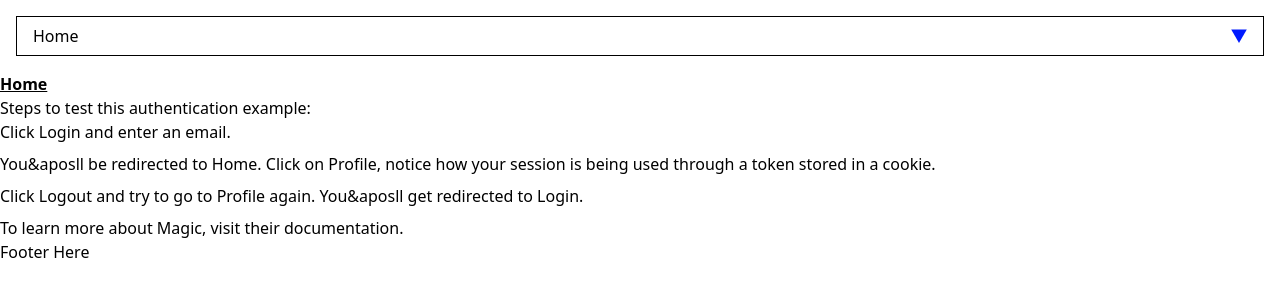
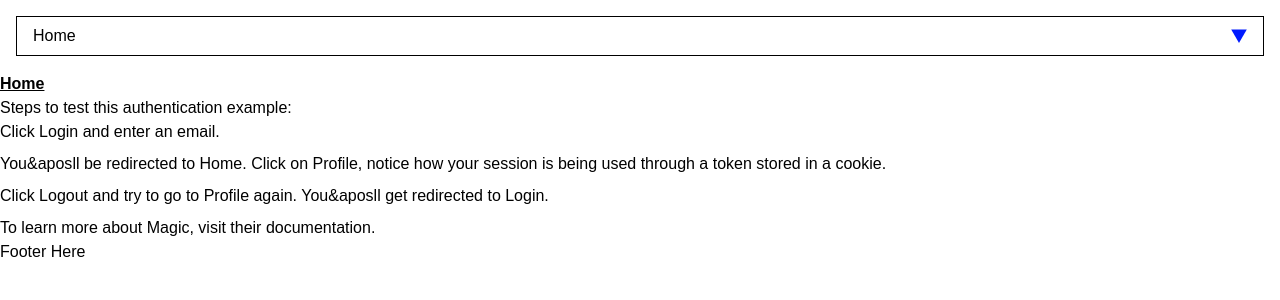
Before and after one commit to outputfield/outputfield_deprecated, a Next.js app: page / in a window 1280 px wide. Shown: the top 300 px of the page. Built offline with nearby package versions, Linux system fonts and the light colour scheme; no server answers.

Commit message:
Added Migra font, Arial font for sans-serif, closes #55

```diff
--- a/components/artists/artistRow.component.tsx
+++ b/components/artists/artistRow.component.tsx
@@ -22,11 +22,11 @@ export const ArtistRow = ({ artist, type }: ArtistRowProps) => {
       <div className="grow relative flex justify-center self-start items-center">
         <div className="mx-[10px] my-[24px]">
           <ProfilePicture />
-          {type == 'detail' && <div className="text-center font-serif">{artist?.pronouns}</div>}
+          {type == 'detail' && <div className="text-center font-serif mt-1">{artist?.pronouns}</div>}
         </div>
         <div className="ml-3 py-auto text-lg">
           <p className="text-[18px]">{artist?.user.name}</p>
-          <span className="italic lowercase font-serif">{`'${artist?.title}'`}</span>
+          <span className="lowercase font-serif">{`'${artist?.title}'`}</span>
           {artist?.title && artist?.location && (
             <span className="text-3xl font-light mx-1 align-sub">&#9702;</span>
           )}
--- a/package.json
+++ b/package.json
@@ -19,6 +19,7 @@
     "@headlessui/react": "^1.7.4",
     "@hookform/error-message": "^2.0.0",
     "@magic-sdk/admin": "1.8.0",
+    "@next/font": "^13.2.4",
     "@prisma/client": "^3.8.1",
     "@sendgrid/mail": "^7.6.0",
     "@tailwindcss/forms": "^0.4.1",
--- a/pages/_app.tsx
+++ b/pages/_app.tsx
@@ -1,6 +1,14 @@
 import React from 'react'
 import '../styles/globals.css'
+import type { AppProps } from 'next/app'
+import localFont from '@next/font/local'
 
-export default function MyApp({ Component, pageProps }: any) {
-  return <Component {...pageProps} />
+const migra = localFont({ src: './MigraItalic-ExtralightItalic.woff2', variable: '--font-migra'})
+
+export default function App({ Component, pageProps }: AppProps) {
+  return (
+    <main className={`${migra.variable} font-sans`}>
+      <Component {...pageProps} />
+    </main>
+  )
 }
--- a/tailwind.config.js
+++ b/tailwind.config.js
@@ -1,5 +1,9 @@
+// eslint-disable-next-line @typescript-eslint/no-var-requires
+const { fontFamily } = require('tailwindcss/defaultTheme')
+
+/** @type {import('tailwindcss').Config} \*/
 module.exports = {
-  content: [
+  content:  [
     './pages/**/*.{js,ts,jsx,tsx}',
     './components/**/*.{js,ts,jsx,tsx}',
   ],
@@ -20,6 +24,9 @@ module.exports = {
       'black': '#000',
       'error-red': '#EE0004'
     },
+    fontFamily: {
+      sans: ['Arial', ...fontFamily.sans],
+    },
     fontSize: {
       sm: ['10px'],
       base: ['13px'],
@@ -32,10 +39,13 @@ module.exports = {
     extend: {
       'textShadow': {
         'blue': '0px 0px 4px #001AFF'
-      }
+      },
+      'fontFamily': {
+        serif: ['var(--font-migra)', ...fontFamily.serif]
+      },
     },
   },
   plugins: [
     require('@tailwindcss/forms')
-  ],
+  ]
 }
```
Also changed, not shown: pages/MigraItalic-ExtralightItalic.woff2 (added), 1 other file (tests, documents, lock files or other folders).
